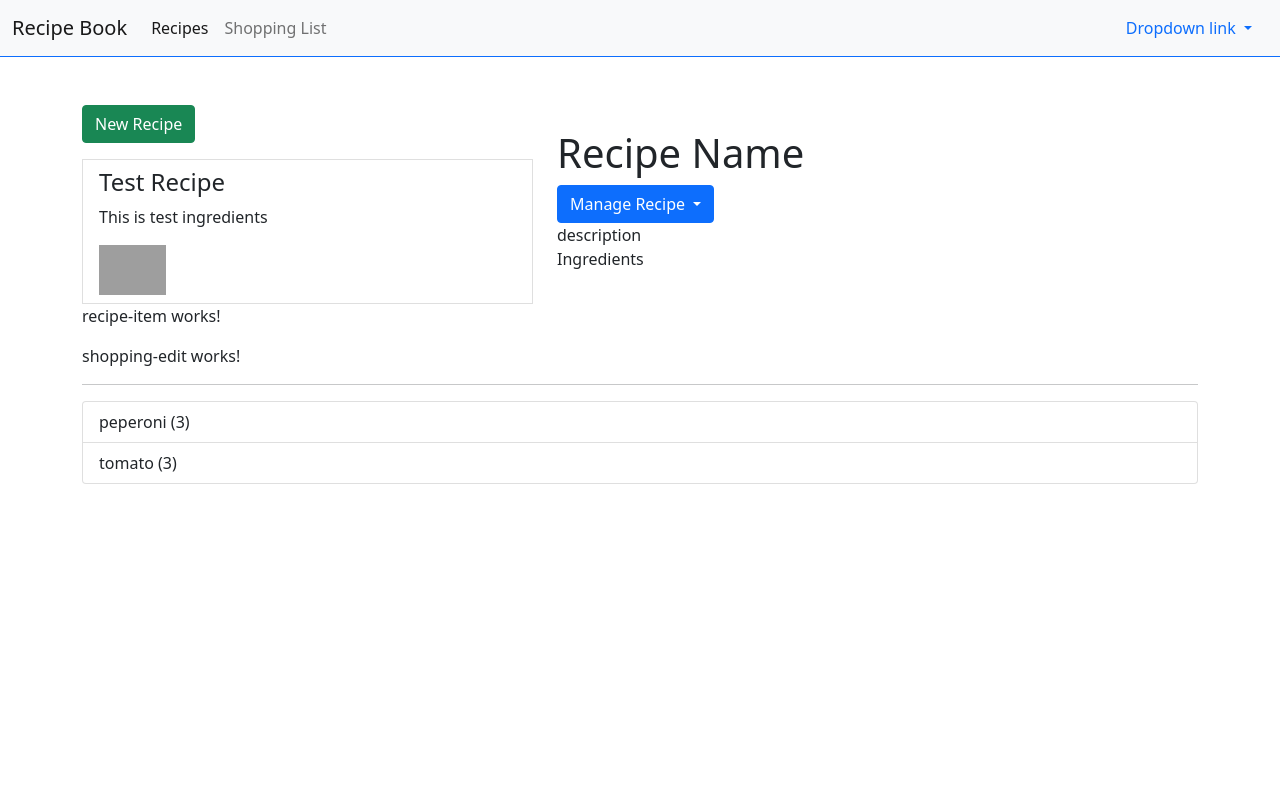
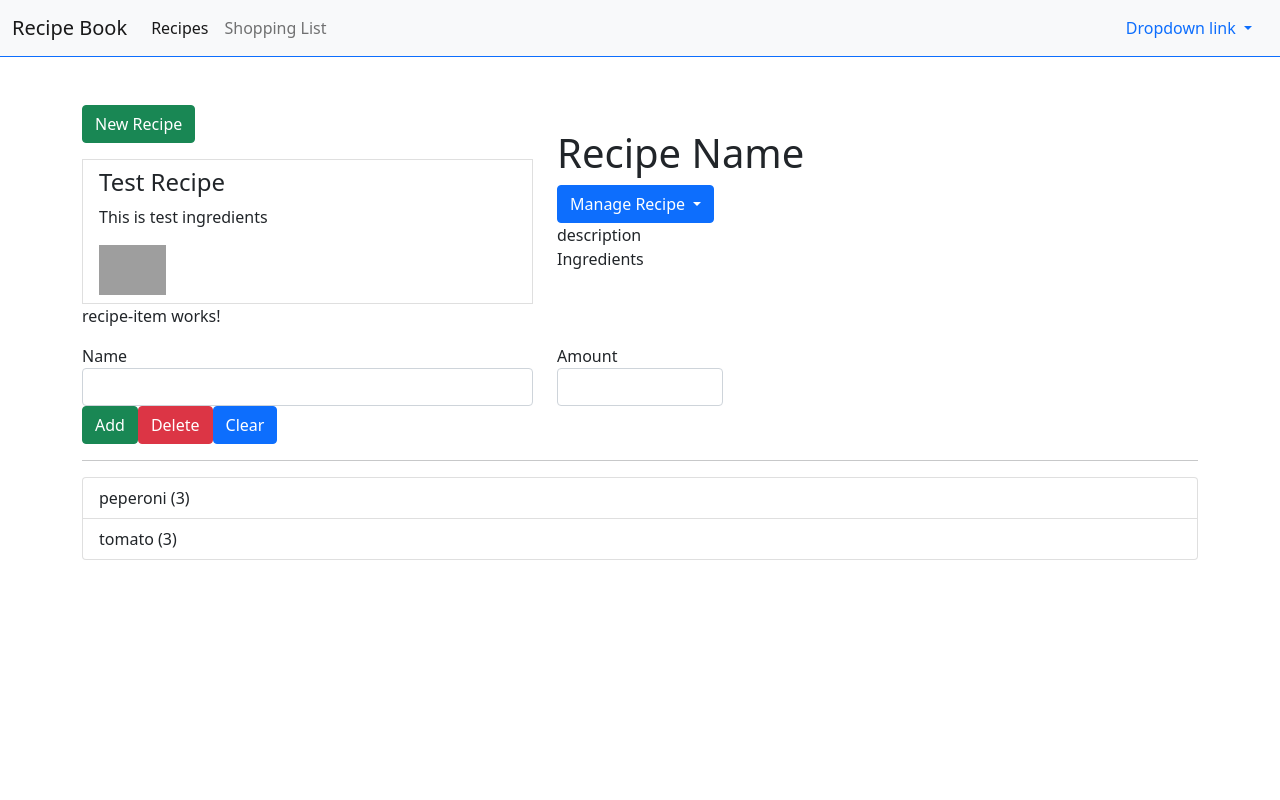
Before and after one commit to Rohit-Kumar-Sah/AngularConcepts, an Angular app: page / in a window 1280 px wide. Shown: the top 800 px of the page. Built offline with nearby package versions, Linux system fonts and the light colour scheme; grey boxes are pictures that could not be loaded.

Commit message:
Building Shopping list Edit section

```diff
--- a/src/app/shopping-list/shopping-edit/shopping-edit.component.html
+++ b/src/app/shopping-list/shopping-edit/shopping-edit.component.html
@@ -1 +1,23 @@
-<p>shopping-edit works!</p>
+<div class="row">
+    <div class="col-xs-12">
+        <form>
+            <div class="row">
+                <div class="col-sm-5 form-group">
+                    <label for="name">Name</label>
+                    <input type="text" id="name" class="form-control">
+                </div>
+                <div class="col-sm-2 form-group">
+                    <label for="amount">Amount</label>
+                    <input type="number" name="amount" id="amount" class="form-control">
+                </div>
+            </div>
+            <div class="row">
+                <div class="col-xs-12">
+                    <button class="btn btn-success" type="submit">Add</button>
+                    <button class="btn btn-danger" type="submit">Delete</button>
+                    <button class="btn btn-primary" type="submit">Clear</button>
+                </div>
+            </div>
+        </form>
+    </div>
+</div>
```
